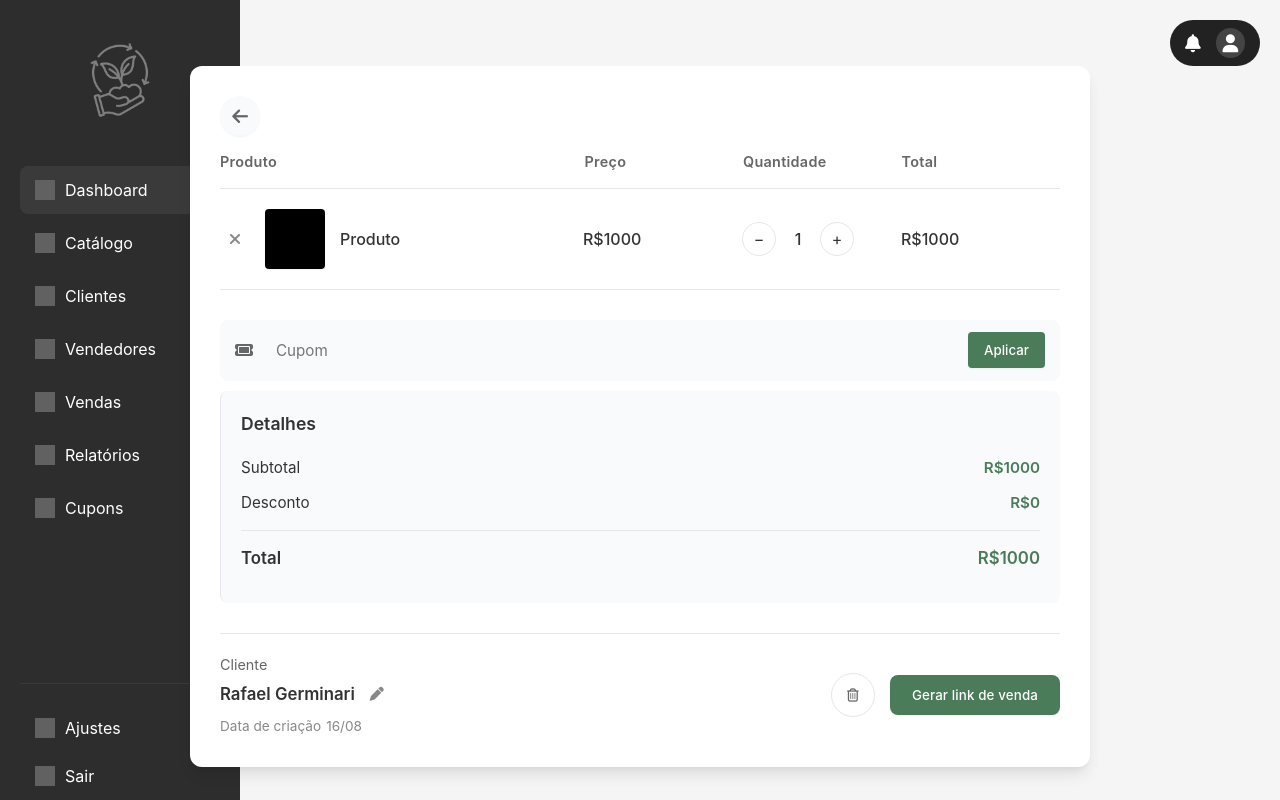
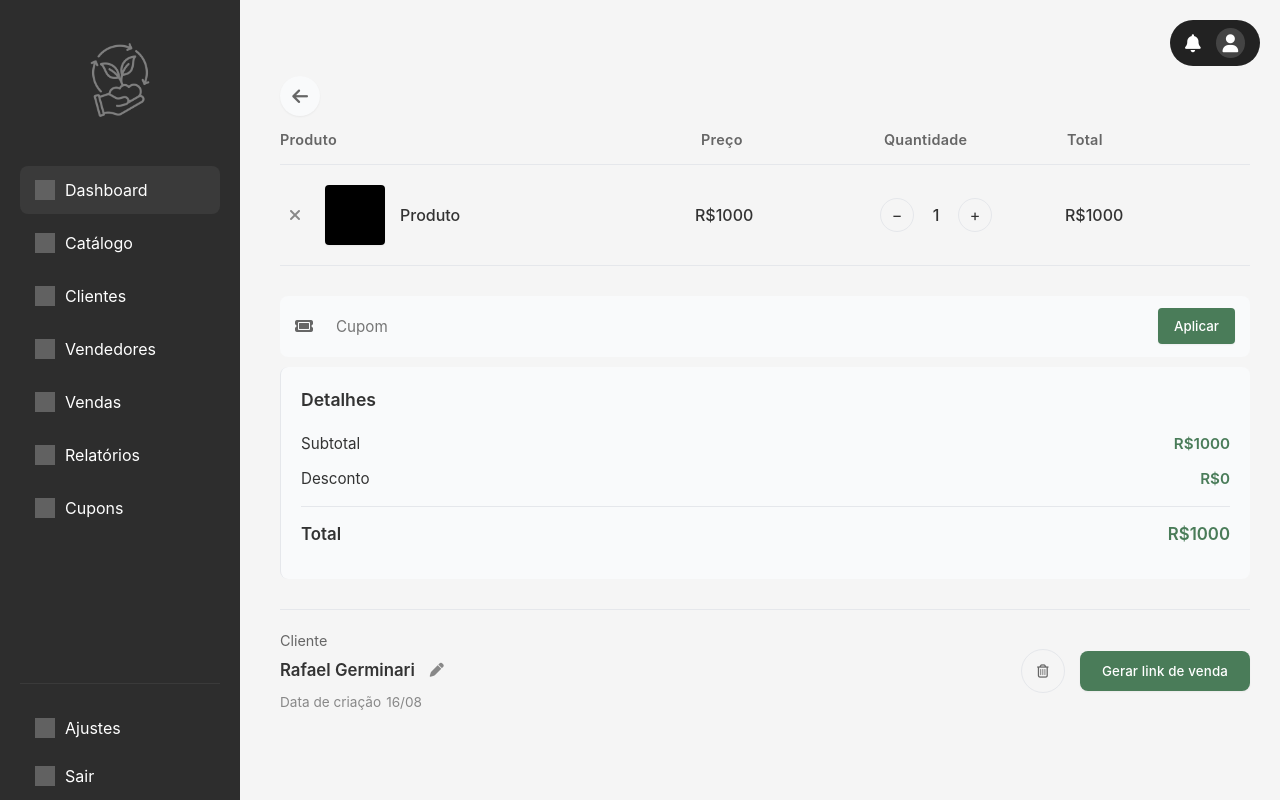
Before and after one commit to LucasConfortavel/agro-plants-now, a PHP site: page /venda-info-adm.php in a window 1280 px wide. Run offline with PHP 8.4, Linux system fonts and the light colour scheme; grey boxes are pictures that could not be loaded.

Commit message:
ajustes na pagina de adm

```diff
--- a/PUBLIC/css/vcl-dashboard-style.css
+++ b/PUBLIC/css/vcl-dashboard-style.css
@@ -7,7 +7,6 @@
 
   body {
     background-color: #f5f5f5;
-    display: flex;
   }
 
   .jp_sidebar-placeholder {
--- a/PUBLIC/css/venda-info.css
+++ b/PUBLIC/css/venda-info.css
@@ -31,23 +31,6 @@ body {
   line-height: 1.5;
 }
 
-.container {
-  width: 100%;
-  max-width: 900px;
-  margin: 0 auto;
-  padding: 20px;
-}
-
-
-.cart-container {
-  background-color: var(--card-bg);
-  border-radius: var(--radius-lg);
-  box-shadow: var(--shadow-md);
-  padding: 30px;
-  position: relative;
-  overflow: hidden;
-}
-
 .back-button {
   display: flex;
   align-items: center;
@@ -78,7 +61,7 @@ body {
 .table-header {
   display: grid;
   grid-template-columns: 2.3fr 1fr 1fr 1fr;
-  padding: 15px 0;
+  padding: 13px 0;
   border-bottom: 1px solid var(--border-color);
   font-weight: 600;
   color: var(--text-light);
--- a/VIEW/adm/vcl-dashboard-adm.php
+++ b/VIEW/adm/vcl-dashboard-adm.php
@@ -1,5 +1,6 @@
 <?php
     include "../../INCLUDE/Menu_adm.php";
+    include "../../INCLUDE/btn-notificaçao.php";
 ?>
 
 <!DOCTYPE html>
@@ -16,7 +17,7 @@
     <!-- <div class="jp_sidebar-placeholder"></div> -->
 
     <main class="jp_main-content">
-        <div class="jp_header">
+        <!-- <div class="jp_header">
             <div class="jp_header-icons">
                 <div class="jp_notification-icon">
                     <i class="fas fa-bell"></i>
@@ -25,7 +26,7 @@
                     <i class="fas fa-user"></i>
                 </div>
             </div>
-        </div>
+        </div> -->
 
         <div class="jp_cards-container">
             <div class="jp_card">
--- a/VIEW/adm/venda-info-adm.php
+++ b/VIEW/adm/venda-info-adm.php
@@ -15,8 +15,7 @@ include "../../INCLUDE/btn-notificaçao.php";
     <link rel="stylesheet" href="https://cdnjs.cloudflare.com/ajax/libs/font-awesome/6.4.0/css/all.min.css">
 </head>
 <body>
-    <div class="container">
-        <main class="cart-container">
+    <main class="jp_main-content">
         <div class="back-button">
             <i class="fa-solid fa-arrow-left"></i>
         </div>
@@ -106,7 +105,6 @@ include "../../INCLUDE/btn-notificaçao.php";
             </div>
         </div>
     </main>
-    </div>
 
     <script src="../../PUBLIC/JS/script-info_vendas.js"></script>
 </body>
```
Also changed, not shown: INCLUDE/btn-notificaçao.html (deleted, +0 -23 lines), PUBLIC/css/btn-notificaçao.css (deleted, +0 -37 lines). Lines whose indentation alone changed are shown as unchanged.
